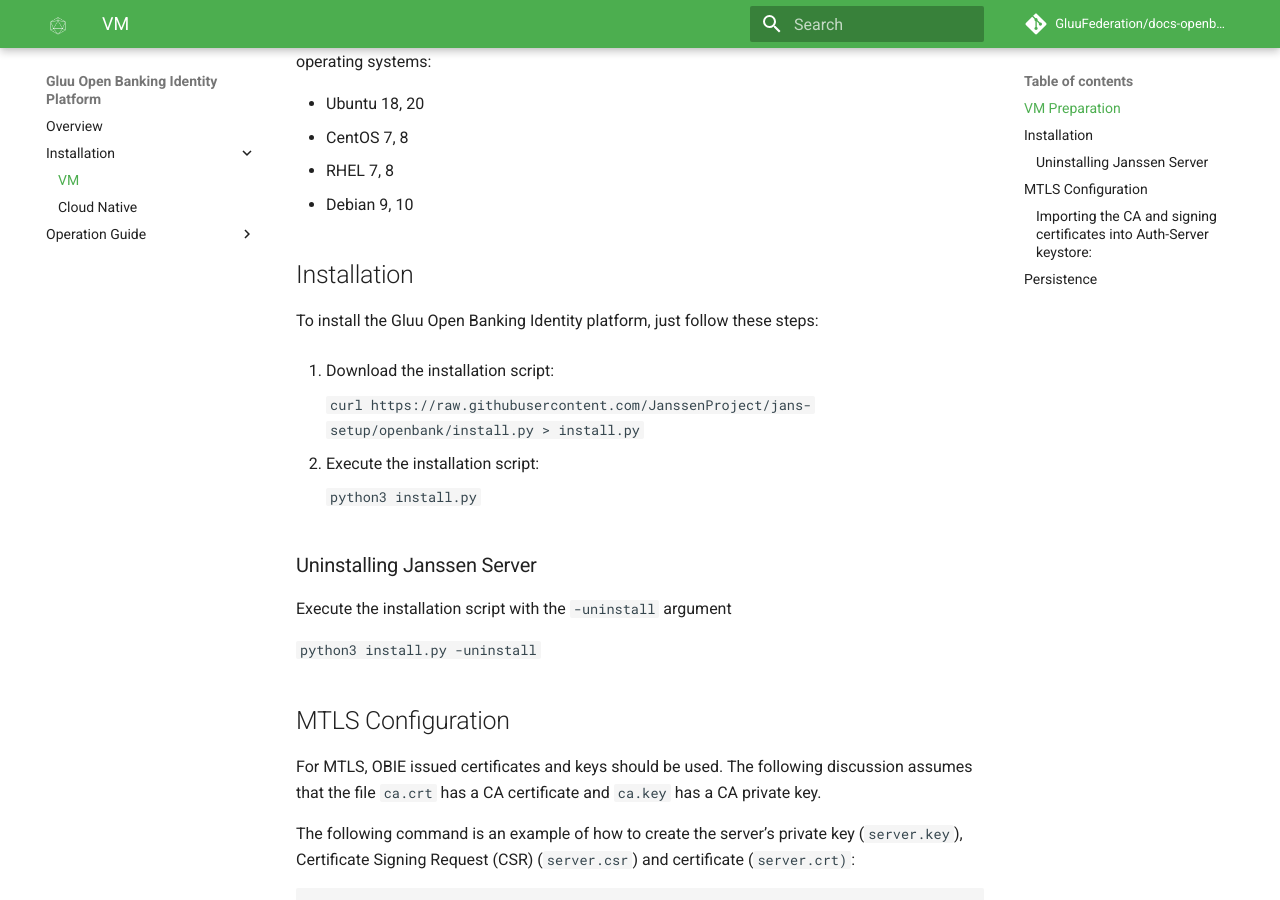
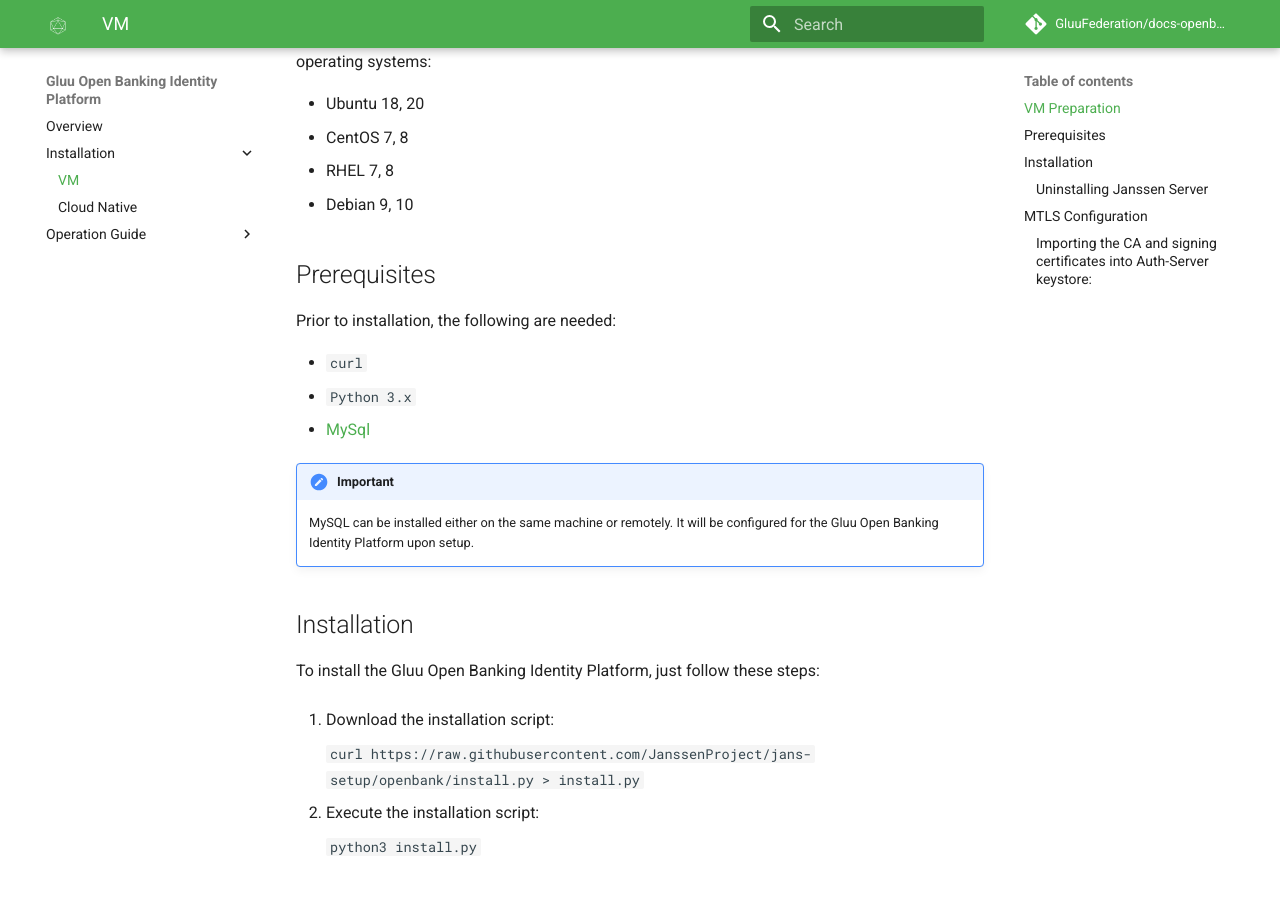
Before and after one commit to GluuFederation/docs-openbanking-prod, an MkDocs documentation site: the page built from docs/source/install-vm.md, in a window 1280 px wide and 900 px high, scrolled down 458 px. Built offline with MkDocs 1.6.1 and Material for MkDocs 9.7.7, drawn with Linux system fonts in a browser that asks for light colours; comment, search, counter and statistics services are not loaded.

Commit message:
Added pre-req section

````diff
--- a/docs/source/install-vm.md
+++ b/docs/source/install-vm.md
@@ -18,17 +18,30 @@ The Gluu Open Banking Identity Platform can be installed on one of the following
 - RHEL 7, 8
 - Debian 9, 10
 
+## Prerequisites
+
+Prior to installation, the following are needed:
+
+- `curl`
+- `Python 3.x`
+- [MySql](https://www.mysql.com/)
+
+!!! Important
+    MySQL can be installed either on the same machine or remotely. It will be configured for the Gluu Open Banking Identity Platform upon setup.
+
 ## Installation
 
-To install the Gluu Open Banking Identity platform, just follow these steps:
+To install the Gluu Open Banking Identity Platform, just follow these steps:
 
 1. Download the installation script:
 
     `curl https://raw.githubusercontent.com/JanssenProject/jans-setup/openbank/install.py > install.py`
 
-2. Execute the installation script:
+1. Execute the installation script:
 
     `python3 install.py`
+
+
 
 ### Uninstalling Janssen Server
 
@@ -90,5 +103,3 @@ The command line utility keytool is installed with JDK, it can be used to import
 
 ./keytool -importkeystore -srckeystore /path/to/file/filename.jks -srcstoretype JKS -destkeystore /opt/jre/lib/security/cacerts -deststoretype JKS
 ```
-
-## Persistence
````
